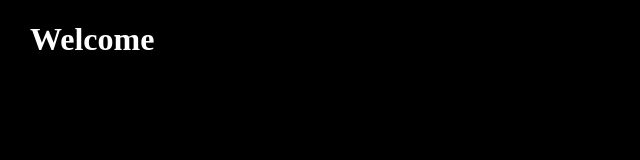
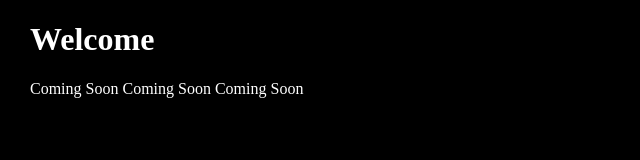
Before and after one commit to ruiangli/ruiangli.github.io, a plain HTML site: page index.html in a window 1280 px wide. Shown: the whole page, without its empty margins (0-640 px from the left). Drawn offline with Linux system fonts and the light colour scheme.

Commit message:
added nav links

```diff
--- a/index.html
+++ b/index.html
@@ -11,7 +11,9 @@
     <header>
         <h1>Welcome</h1>
         <nav>
-
+            <a class="nav-link">Coming Soon</a>
+            <a class="nav-link">Coming Soon</a>
+            <a class="nav-link">Coming Soon</a>
         </nav>
     </header>
     <body>
--- a/styles/main.css
+++ b/styles/main.css
@@ -16,3 +16,7 @@ footer {
   color: white;
   margin: 15px;
 }
+
+.nav-link {
+  text-decoration: none;
+}
```
